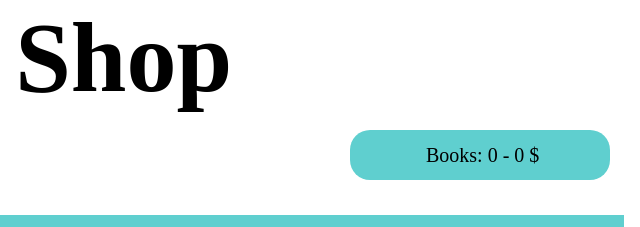
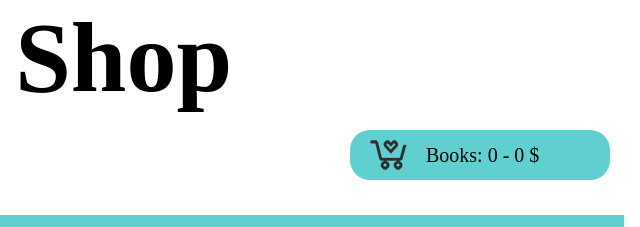
Before and after one commit to lookzyy/Book-Shop, a plain HTML site: page index.html in a window 1280 px wide. Shown: the top 227 px of the page, 640-1280 px from the left. Drawn offline with Linux system fonts and the light colour scheme; the site is published under a folder, as on GitHub Pages, so addresses that start at the root find nothing; a web font is replaced by a local one.

Commit message:
fix: cart icon

```diff
--- a/styles.css
+++ b/styles.css
@@ -74,7 +74,7 @@ body {
 }
 
 .cart-info-img {
-    background-image: url("/assets/icons/cart-icon.png");
+    background-image: url("assets/icons/cart-icon.png");
     width: 46px;
     height: 46px;
     margin-right: 15px;
```
